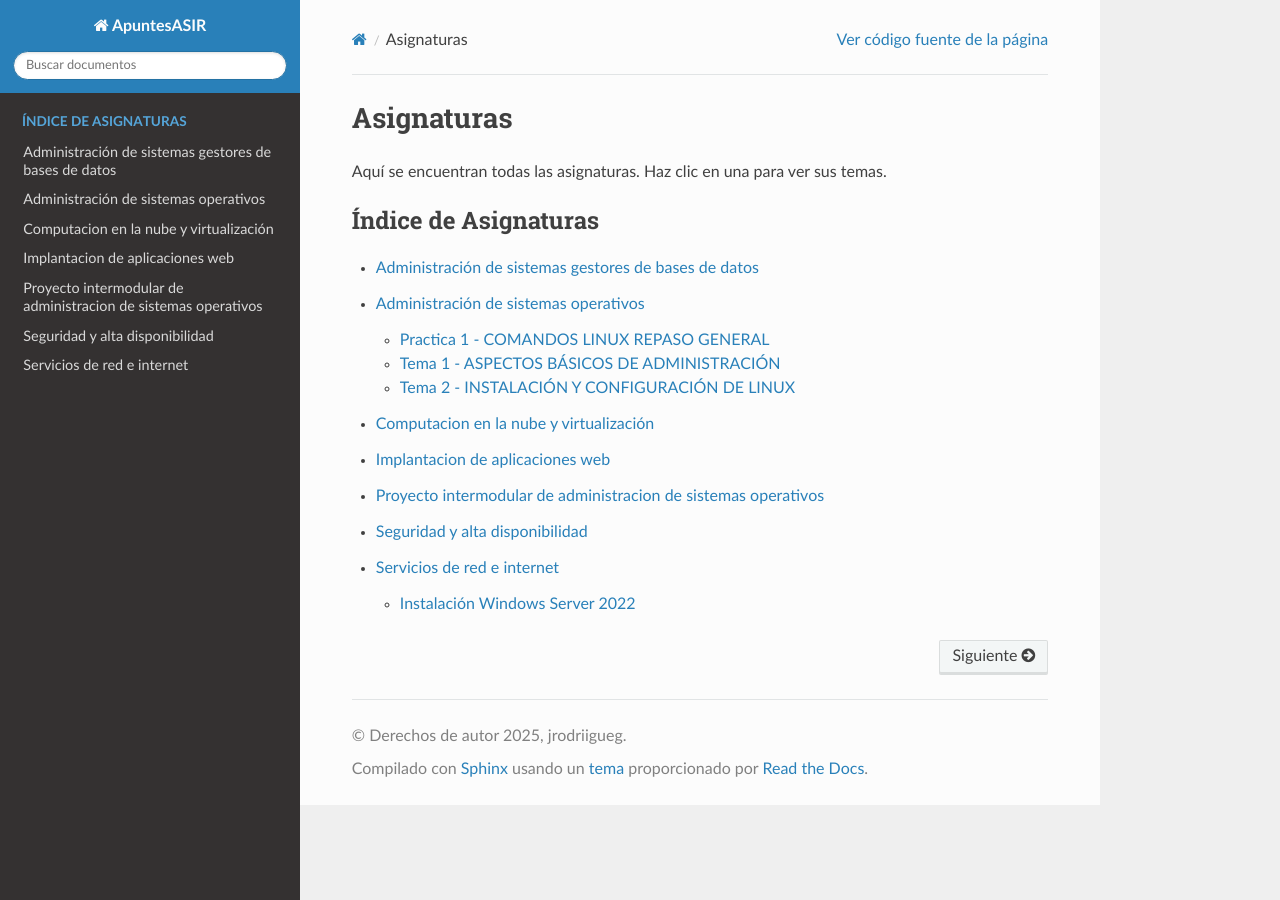
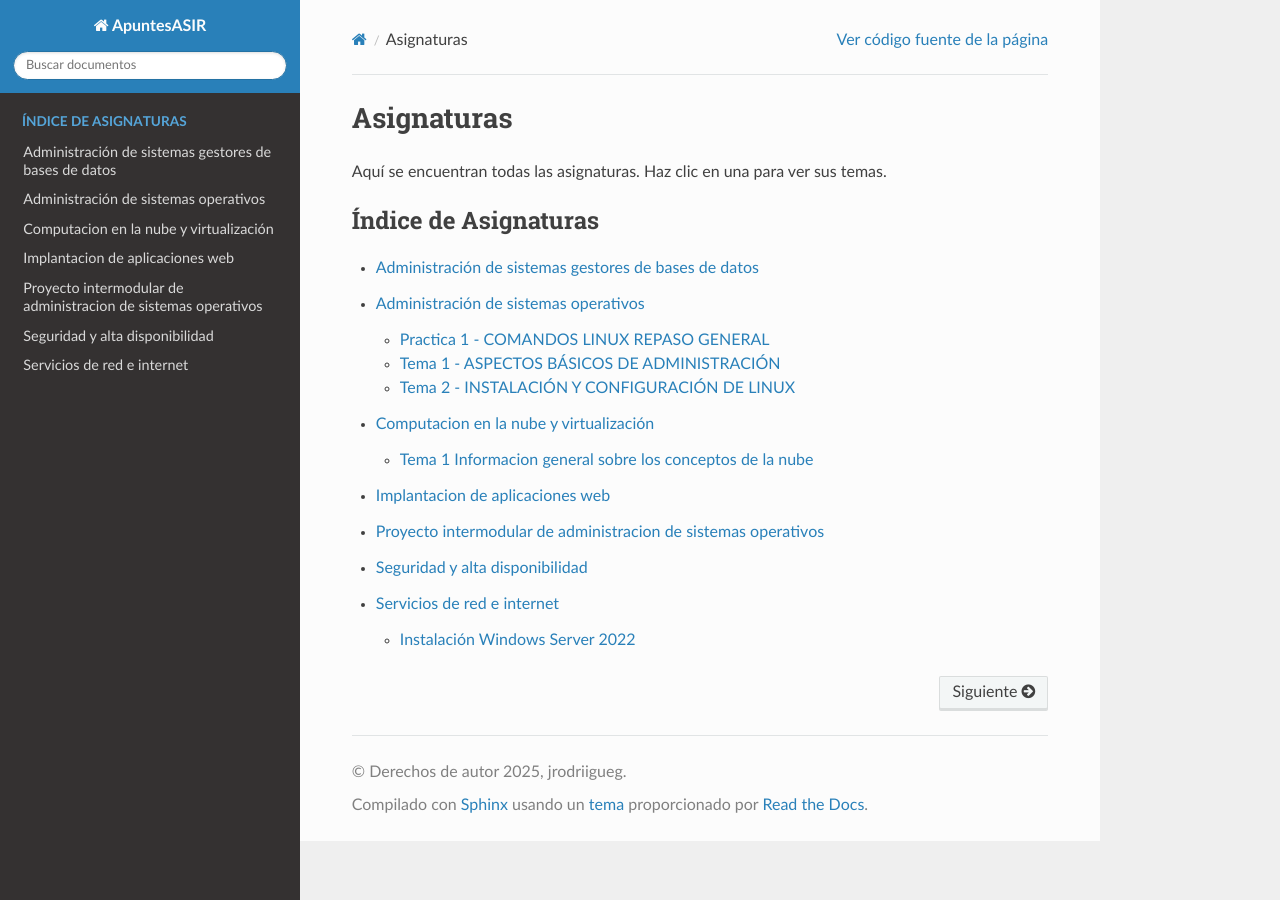
Before and after one commit to jrodriiguezg/ApuntesASIR, a Sphinx documentation site: the page built from docs/index.rst, in a window 1280 px wide. Built offline with Sphinx 7.4.7 and the Read the Docs theme 3.1.0, drawn with Linux system fonts in a browser that asks for light colours; pages that are not in the unit, such as notebooks, are missing from menus; some of the changed lines change nothing that is shown.

Commit message:
new file:   docs/computacion-en-la-nube-y-virtualizacion/images/serviciosNube.png 	modified:   docs/computacion-en-la-nube-y-virtualizacion/index.rst 	new file:   docs/computacion-en-la-nube-y-virtualizacion/informacion-general-sobre-los-conceptos-de-la-nube.md

```diff
--- a/docs/computacion-en-la-nube-y-virtualizacion/index.rst
+++ b/docs/computacion-en-la-nube-y-virtualizacion/index.rst
@@ -9,5 +9,4 @@
    :maxdepth: 2
    :caption: Temas
 
-   Aspectos-básicos-de-administracion
-   Instalación-y-configuración-de-Linux
+   informacion-general-sobre-los-conceptos-de-la-nube
--- /dev/null
+++ b/docs/computacion-en-la-nube-y-virtualizacion/informacion-general-sobre-los-conceptos-de-la-nube.md
@@ -0,0 +1,23 @@
+# Tema 1 Informacion general sobre los conceptos de la nube
+
+## 1. Introduccion a la informatica en la nube
+La informatica en la nube o cloud computing es la entrega de servicios de computacion, como servidores, almacenamiento, bases de datos, redes, software, etc, a traves de internet. En lugar de ser dueño de tu propia infraesctuctura, accedes a estos recursos de manera remota y pagas por su uso
+
+## 2. Modelo de informatica tradicional
+Infraestructura como hardware, es la solucion tradicional, pero requiere espacio, personal, seguridad fisica e inversion
+Tiene un largo ciclo de adquisicion de hardware
+
+La informatica en la nube, permite ver la infrastructura como software en vez de como hardware
+
+## 3. Modelo de informatica en la nube
+La infraestructura es como software, lo que permite flexibilidad, cambiar de forma facil rapida y sencilla de hardware
+
+## 4. Modelos de servicio en la nube
+
+- **SaaS (Software como servicio):** El provedor en la nube gestiona y mantiene toda la infraestructura y el software. El usuario final solo accede a la aplicacion a travez de una app o navegador. Por ejemplo **Google Drive**
+
+- **PaaS (Plataforma como servicio):** Proporciona un entorno de desarollo y despliegue de aplicaciones. El provedor se encarga de la infraestructura y el usuario gestiona las aplicaciones y crea los datos. Por ejemplo **Microsoft Azure o Red Hat OpenShift**
+
+- **IaaS (Infraestructura como servicio):** Ofrece recursos de computación fundamentales, como servidores virtuales, almacenamiento y redes. El usuario tiene el máximo control y responsabilidad, instalando y gestionando su propio sistema operativo y aplicaciones. Por ejemplo **Google cloud compute engine o Amazon EC2**
+
+![ImagenDeEjemplo](/images/serviciosNube.png)
```
Also changed, not shown: docs/computacion-en-la-nube-y-virtualizacion/images/serviciosNube.png (added).
